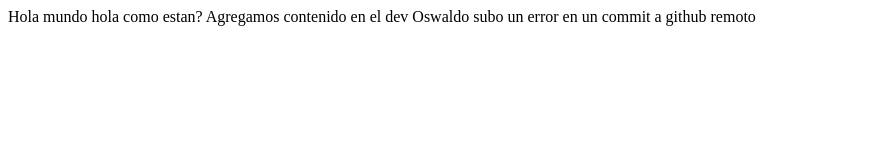
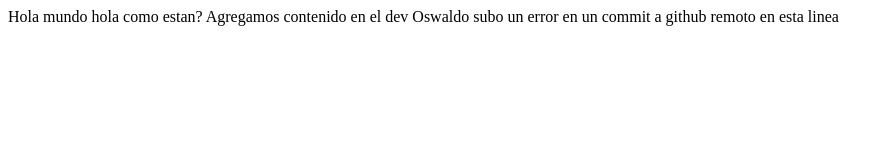
Before and after one commit to OswaldOniSango/proyecto-git-20211001, a plain HTML site: page index.html in a window 1280 px wide. Shown: the whole page, without its empty margins (0-894 px from the left). Drawn offline with Linux system fonts and the light colour scheme.

Commit message:
Modificamos el index

```diff
--- a/index.html
+++ b/index.html
@@ -15,6 +15,6 @@
 
     Oswaldo
 
-    subo un error en un commit a github remoto
+    subo un error en un commit a github remoto en esta linea
 </body>
 </html>
```
